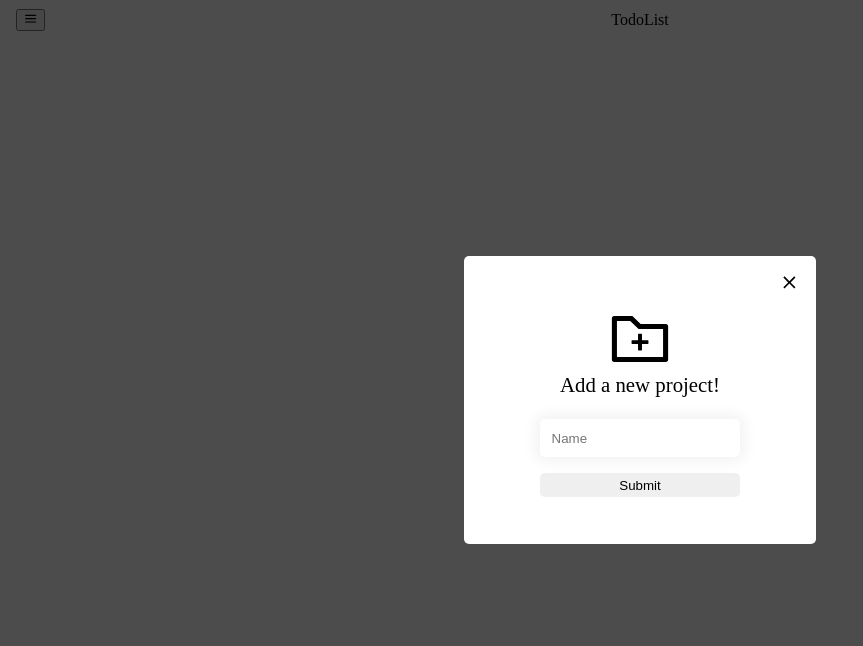
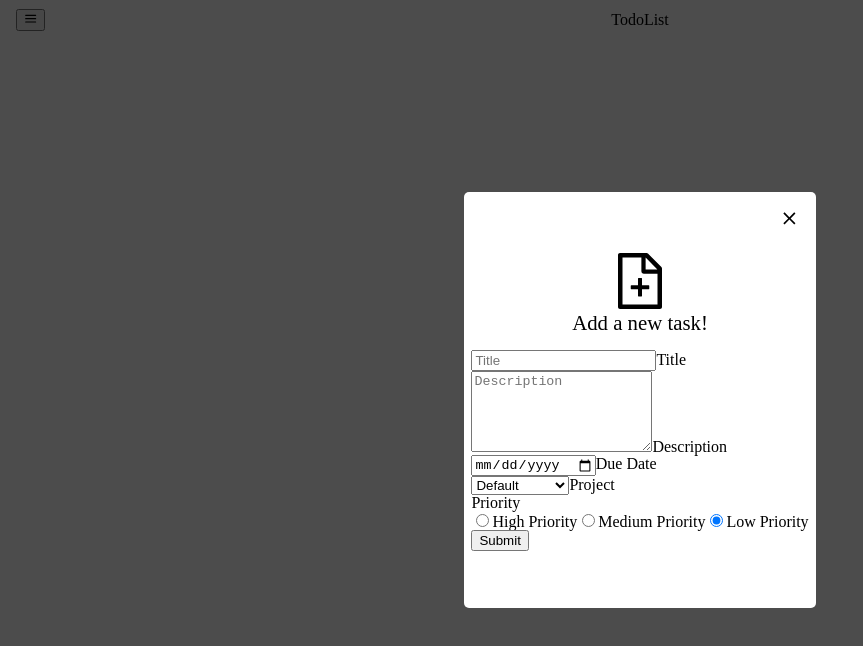
Before and after one commit to htder/todo_list, a React (Create React App) app: page / in a window 1280 px wide. Shown: the top 646 px of the page, without its empty margins (0-863 px from the left). Built offline with nearby package versions, Linux system fonts and the light colour scheme.

Commit message:
styled heading of task modal

```diff
--- a/src/components/Main.jsx
+++ b/src/components/Main.jsx
@@ -38,9 +38,9 @@ function Main() {
 
   const [navbarOpen, setNavbarOpen] = useState(false);
   const [showTasks, setShowTasks] = useState(true);
-  // const [projectModalOpen, setProjectModalOpen] = useState(false);
-  const [projectModalOpen, setProjectModalOpen] = useState(true);
-  const [taskModalOpen, setTaskModalOpen] = useState(false);
+  const [projectModalOpen, setProjectModalOpen] = useState(false);
+  // const [taskModalOpen, setTaskModalOpen] = useState(false);
+  const [taskModalOpen, setTaskModalOpen] = useState(true);
 
   function toggleProjectModal() {
     setProjectModalOpen(!projectModalOpen);
--- a/src/components/modals/ProjectModal.jsx
+++ b/src/components/modals/ProjectModal.jsx
@@ -32,14 +32,14 @@ function ProjectModal({ addProject, toggleModal }) {
   }
 
   return (
-    <div className="container">
-      <div role="document" className="modal">
-        <div className="modal-content">
-          <AiOutlineFolderAdd className="modal-image" />
-          <div className="modal-header">
-            <h2 className="title">Add a new project!</h2>
+    <div className="project-container">
+      <div role="document" className="project-modal">
+        <div className="project-modal-content">
+          <AiOutlineFolderAdd className="project-modal-image" />
+          <div className="project-modal-header">
+            <h2 className="project-title">Add a new project!</h2>
             <button
-              className="close-button"
+              className="project-close-button"
               type="button"
               onClick={() => handleClose()}
             >
@@ -47,15 +47,15 @@ function ProjectModal({ addProject, toggleModal }) {
             </button>
           </div>
 
-          <div className="modal-body">
+          <div className="project-modal-body">
             <form onSubmit={handleSubmit} id="new-project-form">
-              <div className="modal-input">
-                <label className="input-label" htmlFor="title">
+              <div className="project-modal-input">
+                <label className="project-input-label" htmlFor="title">
                   Name:{' '}
                 </label>
                 <input
                   name="title"
-                  className="input-text"
+                  className="project-input-text"
                   type="text"
                   id="name"
                   placeholder="Name"
@@ -63,7 +63,9 @@ function ProjectModal({ addProject, toggleModal }) {
                   value={project.title}
                 />
               </div>
-              <button className="modal-submit" type="submit">Submit</button>
+              <button className="project-modal-submit" type="submit">
+                Submit
+              </button>
             </form>
           </div>
         </div>
--- a/src/components/modals/TaskModal.jsx
+++ b/src/components/modals/TaskModal.jsx
@@ -1,5 +1,7 @@
 import React, { useState } from 'react';
 import { nanoid } from 'nanoid';
+import { AiOutlineFileAdd } from 'react-icons/ai';
+import { MdClose } from 'react-icons/md';
 import '../../styles/TaskModal.css';
 
 function TaskModal({ projects, addTask, toggleModal }) {
@@ -60,15 +62,17 @@ function TaskModal({ projects, addTask, toggleModal }) {
     <div className="container">
       <div className="modal">
         <div className="modal-content">
-          <div className="title">
+          <AiOutlineFileAdd className="modal-image"/>
+          <div className="modal-header">
             <h2>Add a new task!</h2>
             <button
               type="button"
+              className="close-button"
               onClick={() => handleClose()}
               data-bs-dismiss="modal"
               aria-label="Close"
             >
-              Close
+              <MdClose />
             </button>
           </div>
 
--- a/src/styles/ProjectModal.css
+++ b/src/styles/ProjectModal.css
@@ -1,4 +1,4 @@
-.modal-content {
+.project-modal-content {
   width: 100%;
   height: 100%;
   display: flex;
@@ -7,7 +7,7 @@
   flex-direction: column;
 }
 
-.container {
+.project-container {
   position: fixed;
   top: 0;
   left: 0;
@@ -20,7 +20,7 @@
   background: rgba(0, 0, 0, 0.7);
 }
 
-.modal {
+.project-modal {
   z-index: 1;
   width: 22rem;
   height: 18rem;
@@ -29,11 +29,11 @@
   align-items: center;
   justify-content: center;
   border-radius: 5px;
-  /* position: relative; */
+  position: relative;
   animation: animate 0.3s;
 }
 
-.modal-header {
+.project-modal-header {
   display: flex;
   flex-direction: row;
   text-align: center;
@@ -44,7 +44,7 @@
   font-size: 1.3rem;
 }
 
-.close-button {
+.project-close-button {
   position: absolute;
   top: 1rem;
   right: 1rem;
@@ -57,15 +57,15 @@
   outline: inherit;
 }
 
-.modal-image {
+.project-modal-image {
   font-size: 4.5rem;
 }
 
-.modal-input {
+.project-modal-input {
   padding: 0.5rem 0;
 }
 
-.input-label {
+.project-input-label {
   border: 0;
   clip: rect(1px 1px 1px 1px);
   clip: rect(1px, 1px, 1px, 1px);
@@ -77,14 +77,14 @@
   width: 1px;
 }
 
-.input-text {
+.project-input-text {
   padding: 0.7rem;
   border: 0;
   border-radius: 5px;
   box-shadow: 0 0 15px 4px rgba(0, 0, 0, 0.06);
 }
 
-.modal-submit {
+.project-modal-submit {
   margin-top: 0.5rem;
   width: 100%;
   border: none;
--- a/src/styles/TaskModal.css
+++ b/src/styles/TaskModal.css
@@ -1,9 +1,10 @@
-.title {
+.modal-content {
+  width: 100%;
+  height: 100%;
   display: flex;
-}
-
-.modal-content {
-  width: 80%;
+  justify-content: center;
+  align-items: center;
+  flex-direction: column;
 }
 
 .container {
@@ -22,7 +23,7 @@
 .modal {
   z-index: 1;
   width: 22rem;
-  height: 18rem;
+  height: 26rem;
   background: white;
   display: flex;
   align-items: center;
@@ -30,6 +31,34 @@
   border-radius: 5px;
   position: relative;
   animation: animate 0.3s;
+}
+
+.modal-header {
+  display: flex;
+  flex-direction: row;
+  text-align: center;
+  align-items: center;
+  justify-content: center;
+  padding: 1rem;
+  padding-top: 0;
+  font-size: 1.3rem;
+}
+
+.close-button {
+  position: absolute;
+  top: 1rem;
+  right: 1rem;
+  background: none;
+  color: inherit;
+  border: none;
+  padding: 0;
+  font: inherit;
+  cursor: pointer;
+  outline: inherit;
+}
+
+.modal-image {
+  font-size: 4rem;
 }
 
 @keyframes animate {
```
